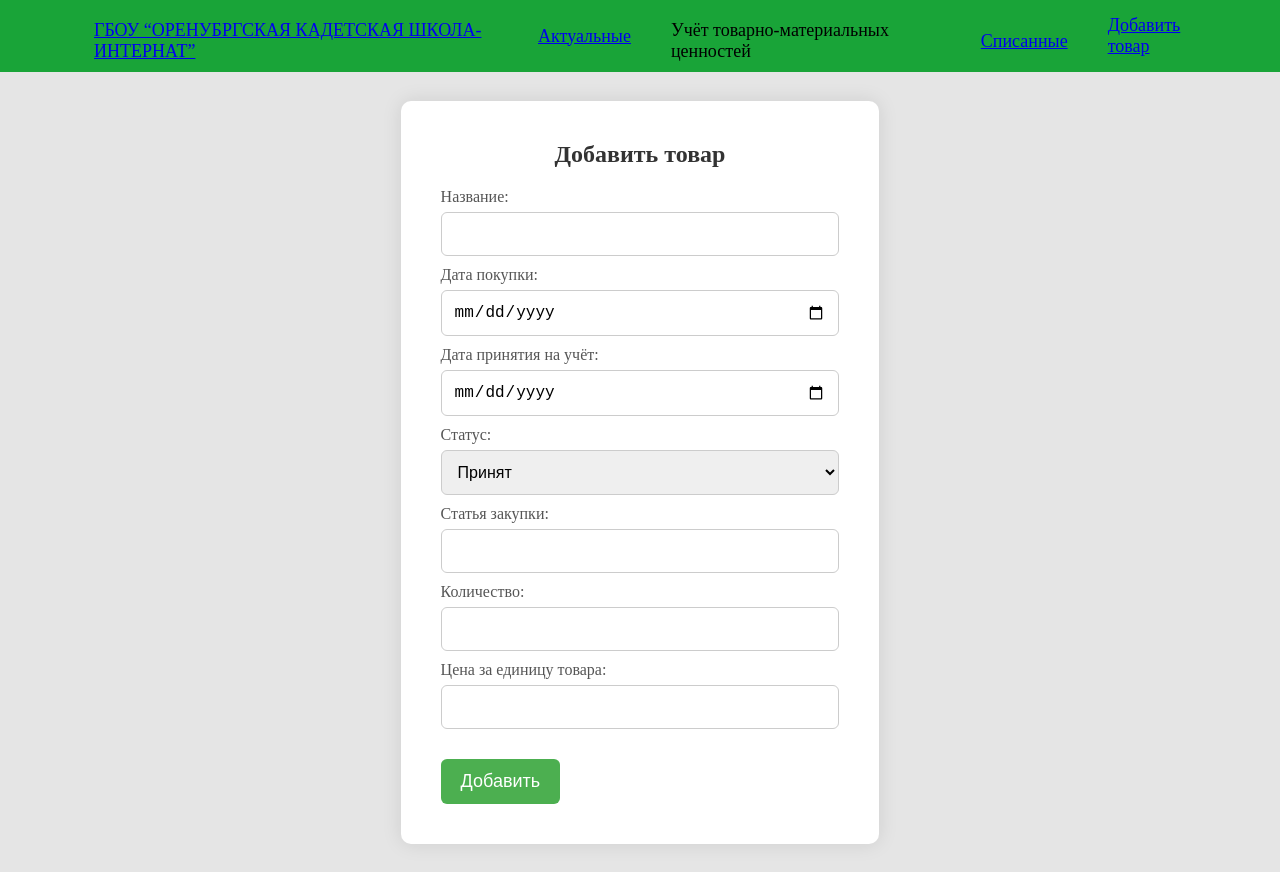
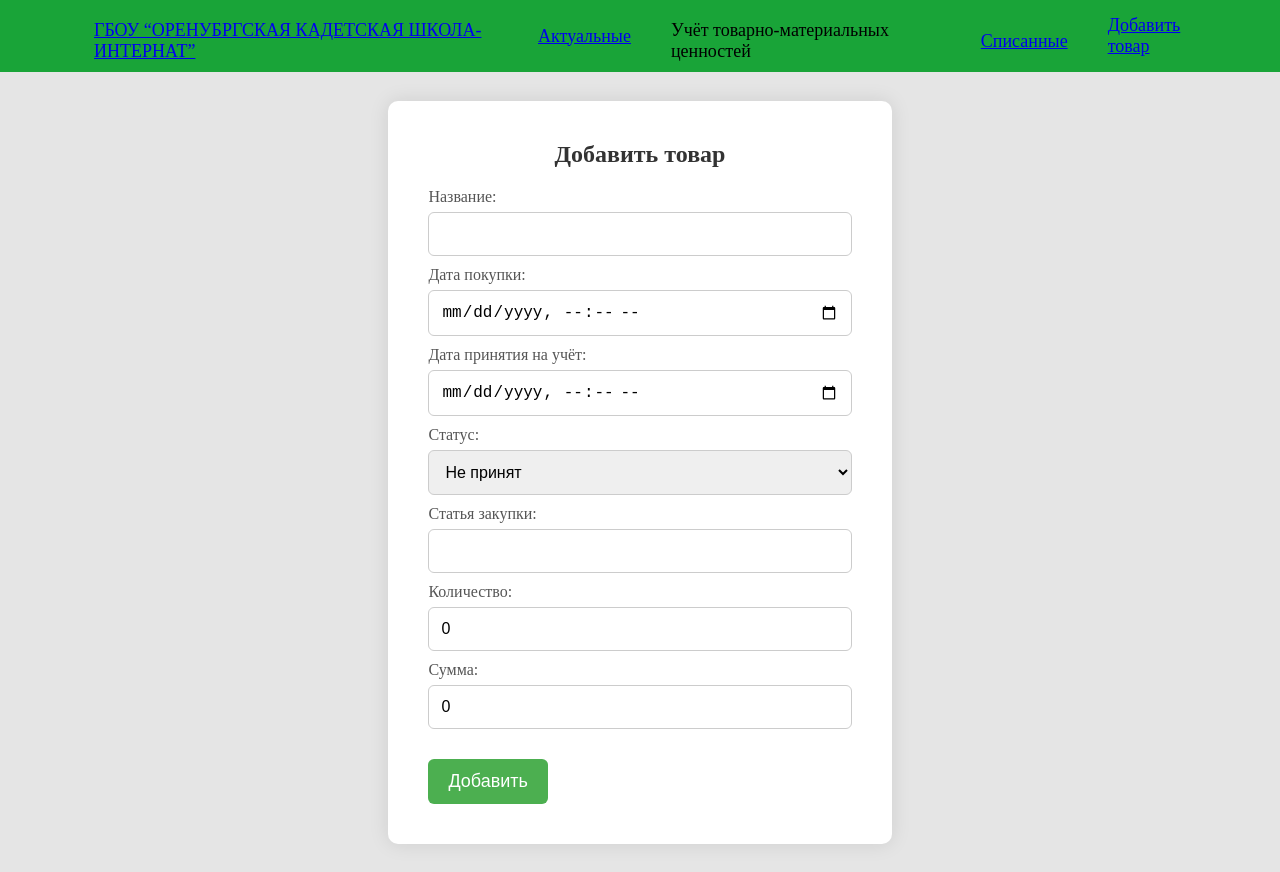
Before and after one commit to mihan4ik234/inventory-accounting, a React (Vite) app in the folder Client/: page /add-tovar in a window 1280 px wide. Built offline with nearby package versions, Linux system fonts and the light colour scheme; a web font is replaced by a local one.

Commit message:
fix Data

```diff
--- a/Client/src/AddTovar.jsx
+++ b/Client/src/AddTovar.jsx
@@ -1,30 +1,48 @@
-import React, { useState } from 'react';
-import './AddTovar.css'; // Подключаем файл со стилями
+import { useState } from "react";
+import "./AddTovar.css"; // Подключаем файл со стилями
 
 function AddTovarPage() {
   const [formData, setFormData] = useState({
-    name: '',
-    purchaseDate: '',
-    acceptanceDate: '',
-    status: '',
-    purchaseArticle: '',
-    quantity: '',
-    pricePerUnit: ''
+    id: 0,
+    purchaseDate: new Date().toISOString(),
+    acceptanceDate: new Date().toISOString(),
+    status: 0,
+    name: "",
+    purchaseArticle: "",
+    amount: 0,
+    quantity: 0,
   });
 
   const handleChange = (e) => {
     const { name, value } = e.target;
     setFormData({
       ...formData,
-      [name]: value
+      [name]: value,
     });
   };
 
-  const handleSubmit = (e) => {
+  const handleSubmit = async (e) => {
     e.preventDefault();
-    // Здесь вы можете отправить данные formData на сервер
-    // Например, с помощью fetch или другой библиотеки для работы с HTTP запросами
-    // После успешного добавления товара вы можете выполнить дополнительные действия, если это необходимо
+
+    try {
+      const response = await fetch("http://localhost:5052/api/Products", {
+        method: "POST",
+        headers: {
+          Accept: "application/json",
+          "Content-Type": "application/json",
+        },
+        body: JSON.stringify(formData),
+      });
+
+      if (!response.ok) {
+        throw new Error("Failed to add product");
+      }
+
+      // Дополнительные действия после успешного добавления товара
+      console.log("Product added successfully");
+    } catch (error) {
+      console.error("Error adding product:", error);
+    }
   };
 
   return (
@@ -34,34 +52,68 @@ function AddTovarPage() {
         <form onSubmit={handleSubmit}>
           <label>
             Название:
-            <input type="text" name="name" value={formData.name} onChange={handleChange} />
+            <input
+              type="text"
+              name="name"
+              value={formData.name}
+              onChange={handleChange}
+            />
           </label>
           <label>
             Дата покупки:
-            <input type="date" name="purchaseDate" value={formData.purchaseDate} onChange={handleChange} />
+            <input
+              type="datetime-local"
+              name="purchaseDate"
+              value={formData.purchaseDate}
+              onChange={handleChange}
+            />
           </label>
           <label>
             Дата принятия на учёт:
-            <input type="date" name="acceptanceDate" value={formData.acceptanceDate} onChange={handleChange} />
+            <input
+              type="datetime-local"
+              name="acceptanceDate"
+              value={formData.acceptanceDate}
+              onChange={handleChange}
+            />
           </label>
           <label>
             Статус:
-            <select name="status" value={formData.status} onChange={handleChange}>
+            <select
+              name="status"
+              value={formData.status}
+              onChange={handleChange}
+            >
+              <option value="0">Не принят</option>
               <option value="1">Принят</option>
-              <option value="0">Не принят</option>
             </select>
           </label>
           <label>
             Статья закупки:
-            <input type="text" name="purchaseArticle" value={formData.purchaseArticle} onChange={handleChange} />
+            <input
+              type="text"
+              name="purchaseArticle"
+              value={formData.purchaseArticle}
+              onChange={handleChange}
+            />
           </label>
           <label>
             Количество:
-            <input type="number" name="quantity" value={formData.quantity} onChange={handleChange} />
+            <input
+              type="number"
+              name="quantity"
+              value={formData.quantity}
+              onChange={handleChange}
+            />
           </label>
           <label>
-            Цена за единицу товара:
-            <input type="number" name="pricePerUnit" value={formData.pricePerUnit} onChange={handleChange} />
+            Сумма:
+            <input
+              type="number"
+              name="amount"
+              value={formData.amount}
+              onChange={handleChange}
+            />
           </label>
           <button type="submit">Добавить</button>
         </form>
```
Also changed, not shown: 22 other files (tests, documents, lock files or other folders).
